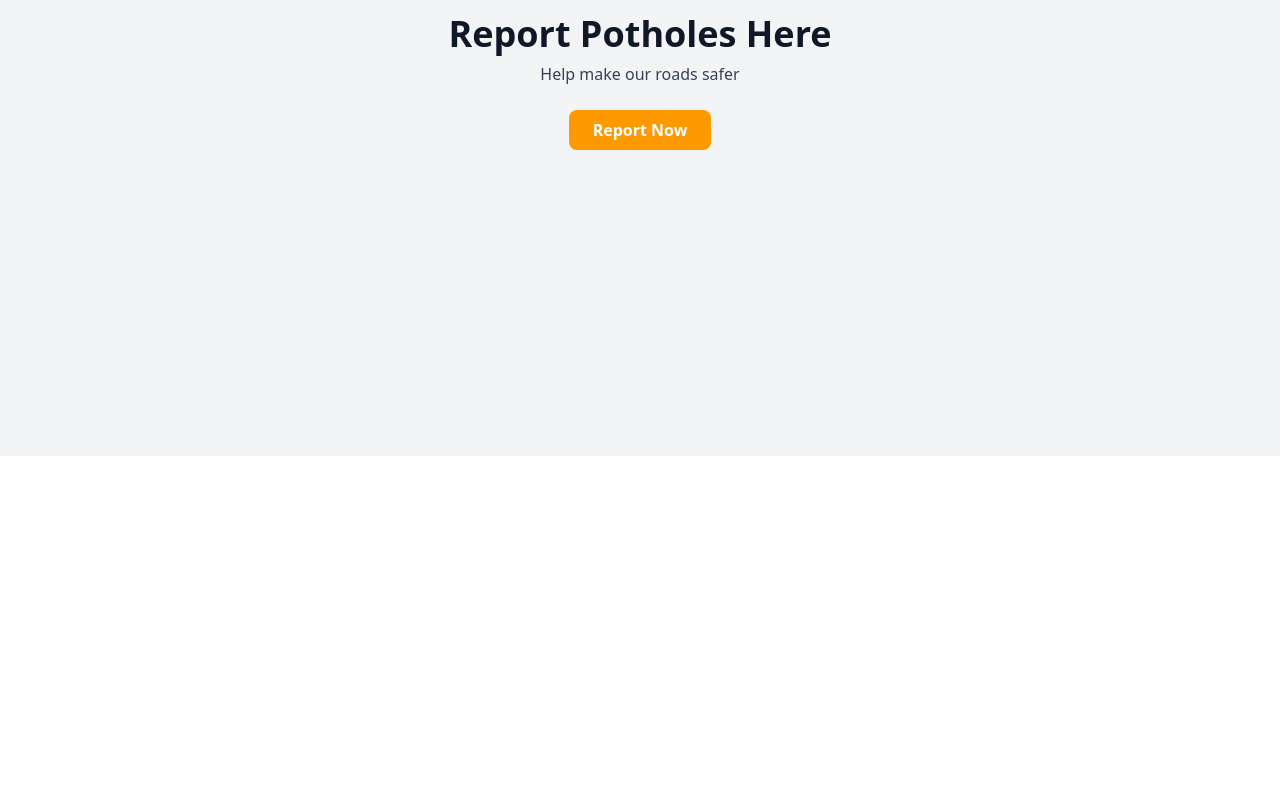
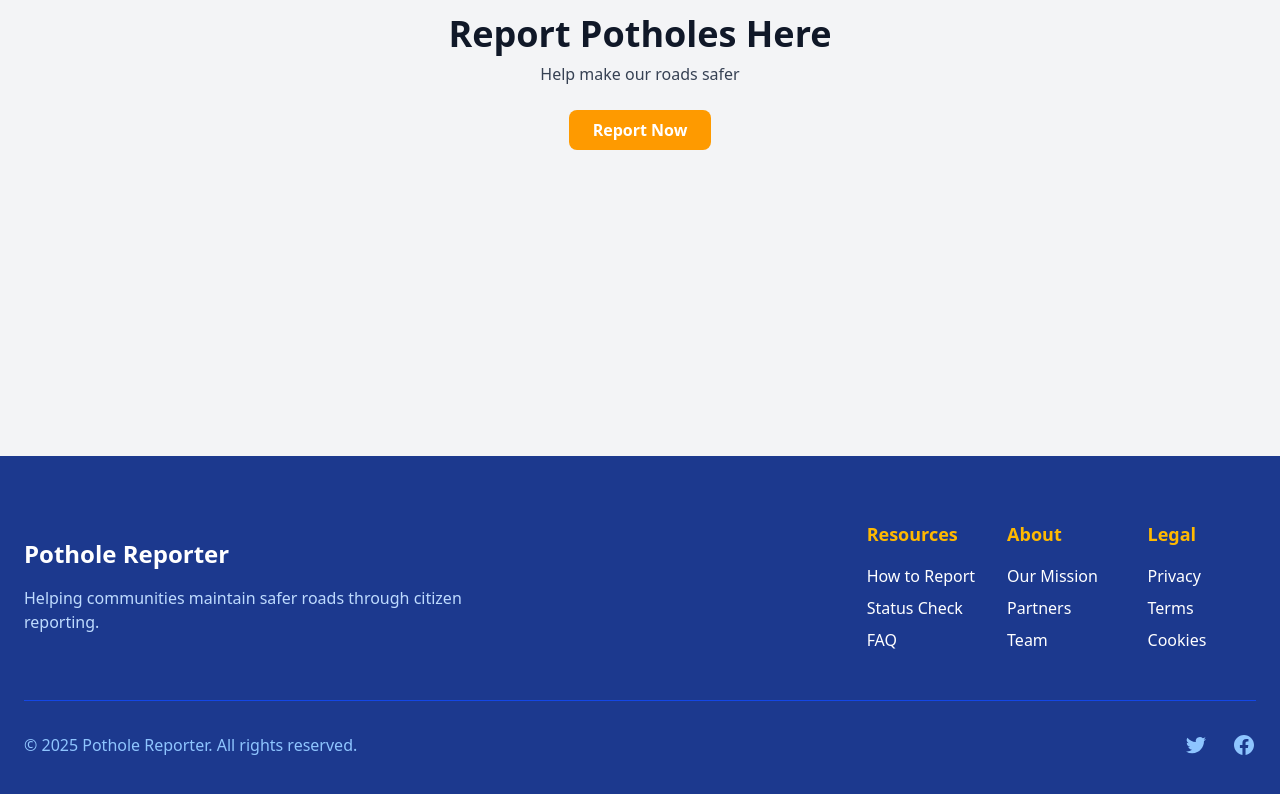
Before and after one commit to yogendrabaskota/RoadMark, a React (Vite) app: page / in a window 1280 px wide. Shown: the part 432-1226 px from the top of the page. Before the commit the page ends 888 px from the top, so only its background shows below. Built offline with nearby package versions, Linux system fonts and the light colour scheme.

Commit message:
footer added

```diff
--- a/src/App.jsx
+++ b/src/App.jsx
@@ -1,6 +1,7 @@
 import { BrowserRouter, Route, Routes } from "react-router-dom";
 import "./App.css";
 import Home from "./pages/Home";
+import Footer from "./components/Footer";
 
 function App() {
   return (
@@ -8,6 +9,7 @@ function App() {
       <Routes>
         <Route path="/" element={<Home />} />
       </Routes>
+      <Footer />
     </BrowserRouter>
   );
 }
--- /dev/null
+++ b/src/components/Footer.jsx
@@ -0,0 +1,149 @@
+import React from "react";
+
+const Footer = () => {
+  return (
+    <footer className="w-full bg-blue-900 text-white mt-auto">
+      <div className="container mx-auto px-6 py-12 md:py-16">
+        <div className="flex flex-col md:flex-row justify-between items-center">
+          <div className="mb-8 md:mb-0">
+            <h3 className="text-2xl font-bold mb-4">Pothole Reporter</h3>
+            <p className="text-blue-200 max-w-md">
+              Helping communities maintain safer roads through citizen
+              reporting.
+            </p>
+          </div>
+
+          <div className="grid grid-cols-2 md:grid-cols-3 gap-8">
+            <div>
+              <h4 className="text-lg font-semibold mb-4 text-amber-400">
+                Resources
+              </h4>
+              <ul className="space-y-2">
+                <li>
+                  <a
+                    href="#"
+                    className="hover:text-amber-300 transition-colors"
+                  >
+                    How to Report
+                  </a>
+                </li>
+                <li>
+                  <a
+                    href="#"
+                    className="hover:text-amber-300 transition-colors"
+                  >
+                    Status Check
+                  </a>
+                </li>
+                <li>
+                  <a
+                    href="#"
+                    className="hover:text-amber-300 transition-colors"
+                  >
+                    FAQ
+                  </a>
+                </li>
+              </ul>
+            </div>
+
+            <div>
+              <h4 className="text-lg font-semibold mb-4 text-amber-400">
+                About
+              </h4>
+              <ul className="space-y-2">
+                <li>
+                  <a
+                    href="#"
+                    className="hover:text-amber-300 transition-colors"
+                  >
+                    Our Mission
+                  </a>
+                </li>
+                <li>
+                  <a
+                    href="#"
+                    className="hover:text-amber-300 transition-colors"
+                  >
+                    Partners
+                  </a>
+                </li>
+                <li>
+                  <a
+                    href="#"
+                    className="hover:text-amber-300 transition-colors"
+                  >
+                    Team
+                  </a>
+                </li>
+              </ul>
+            </div>
+
+            <div>
+              <h4 className="text-lg font-semibold mb-4 text-amber-400">
+                Legal
+              </h4>
+              <ul className="space-y-2">
+                <li>
+                  <a
+                    href="#"
+                    className="hover:text-amber-300 transition-colors"
+                  >
+                    Privacy
+                  </a>
+                </li>
+                <li>
+                  <a
+                    href="#"
+                    className="hover:text-amber-300 transition-colors"
+                  >
+                    Terms
+                  </a>
+                </li>
+                <li>
+                  <a
+                    href="#"
+                    className="hover:text-amber-300 transition-colors"
+                  >
+                    Cookies
+                  </a>
+                </li>
+              </ul>
+            </div>
+          </div>
+        </div>
+
+        <div className="border-t border-blue-700 mt-12 pt-8 flex flex-col md:flex-row justify-between items-center">
+          <p className="text-blue-300 mb-4 md:mb-0">
+            © {new Date().getFullYear()} Pothole Reporter. All rights reserved.
+          </p>
+          <div className="flex space-x-6">
+            <a
+              href="#"
+              className="text-blue-300 hover:text-amber-400 transition-colors"
+            >
+              <span className="sr-only">Twitter</span>
+              <svg className="h-6 w-6" fill="currentColor" viewBox="0 0 24 24">
+                <path d="M8.29 20.251c7.547 0 11.675-6.253 11.675-11.675 0-.178 0-.355-.012-.53A8.348 8.348 0 0022 5.92a8.19 8.19 0 01-2.357.646 4.118 4.118 0 001.804-2.27 8.224 8.224 0 01-2.605.996 4.107 4.107 0 00-6.993 3.743 11.65 11.65 0 01-8.457-4.287 4.106 4.106 0 001.27 5.477A4.072 4.072 0 012.8 9.713v.052a4.105 4.105 0 003.292 4.022 4.095 4.095 0 01-1.853.07 4.108 4.108 0 003.834 2.85A8.233 8.233 0 012 18.407a11.616 11.616 0 006.29 1.84" />
+              </svg>
+            </a>
+            <a
+              href="#"
+              className="text-blue-300 hover:text-amber-400 transition-colors"
+            >
+              <span className="sr-only">Facebook</span>
+              <svg className="h-6 w-6" fill="currentColor" viewBox="0 0 24 24">
+                <path
+                  fillRule="evenodd"
+                  d="M22 12c0-5.523-4.477-10-10-10S2 6.477 2 12c0 4.991 3.657 9.128 8.438 9.878v-6.987h-2.54V12h2.54V9.797c0-2.506 1.492-3.89 3.777-3.89 1.094 0 2.238.195 2.238.195v2.46h-1.26c-1.243 0-1.63.771-1.63 1.562V12h2.773l-.443 2.89h-2.33v6.988C18.343 21.128 22 16.991 22 12z"
+                  clipRule="evenodd"
+                />
+              </svg>
+            </a>
+          </div>
+        </div>
+      </div>
+    </footer>
+  );
+};
+
+export default Footer;
--- a/src/components/Navbar.jsx
+++ b/src/components/Navbar.jsx
@@ -1,4 +1,5 @@
 import React from "react";
+import { Link } from "react-router-dom";
 
 const Navbar = () => {
   return (
@@ -50,16 +51,16 @@ const Navbar = () => {
                 className="md:p-4 py-3 px-0 block hover:text-amber-400 transition-colors"
                 href="#"
               >
-                Status
+                Feedback
               </a>
             </li>
             <li>
-              <a
+              <Link
+                to={"/footer"}
                 className="md:p-4 py-3 px-0 block md:mb-0 mb-2 hover:text-amber-400 transition-colors"
-                href="#"
               >
                 Contact
-              </a>
+              </Link>
             </li>
             <li>
               <button className="ml-4 bg-amber-500 hover:bg-amber-600 text-white font-medium py-2 px-4 rounded transition-colors">
```
